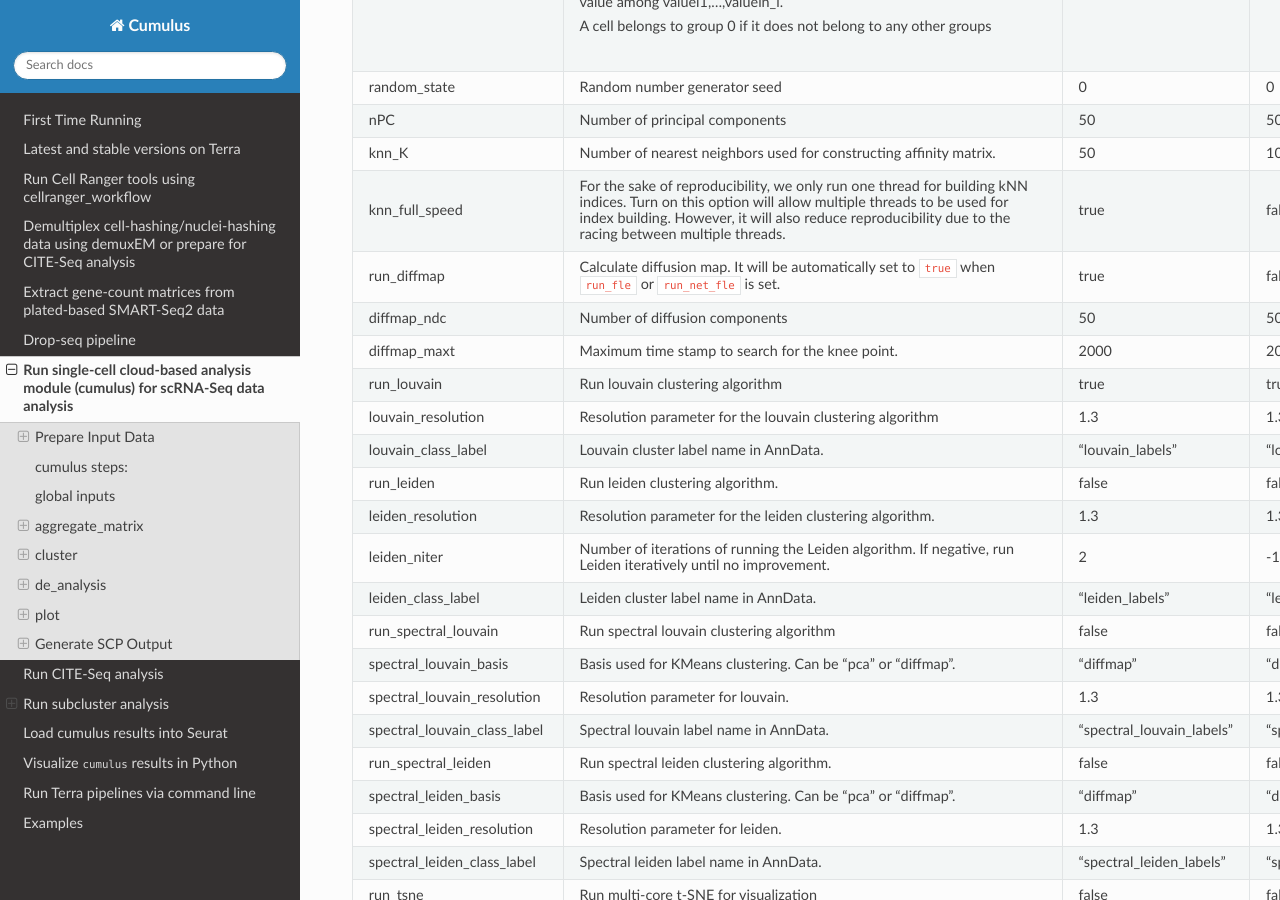
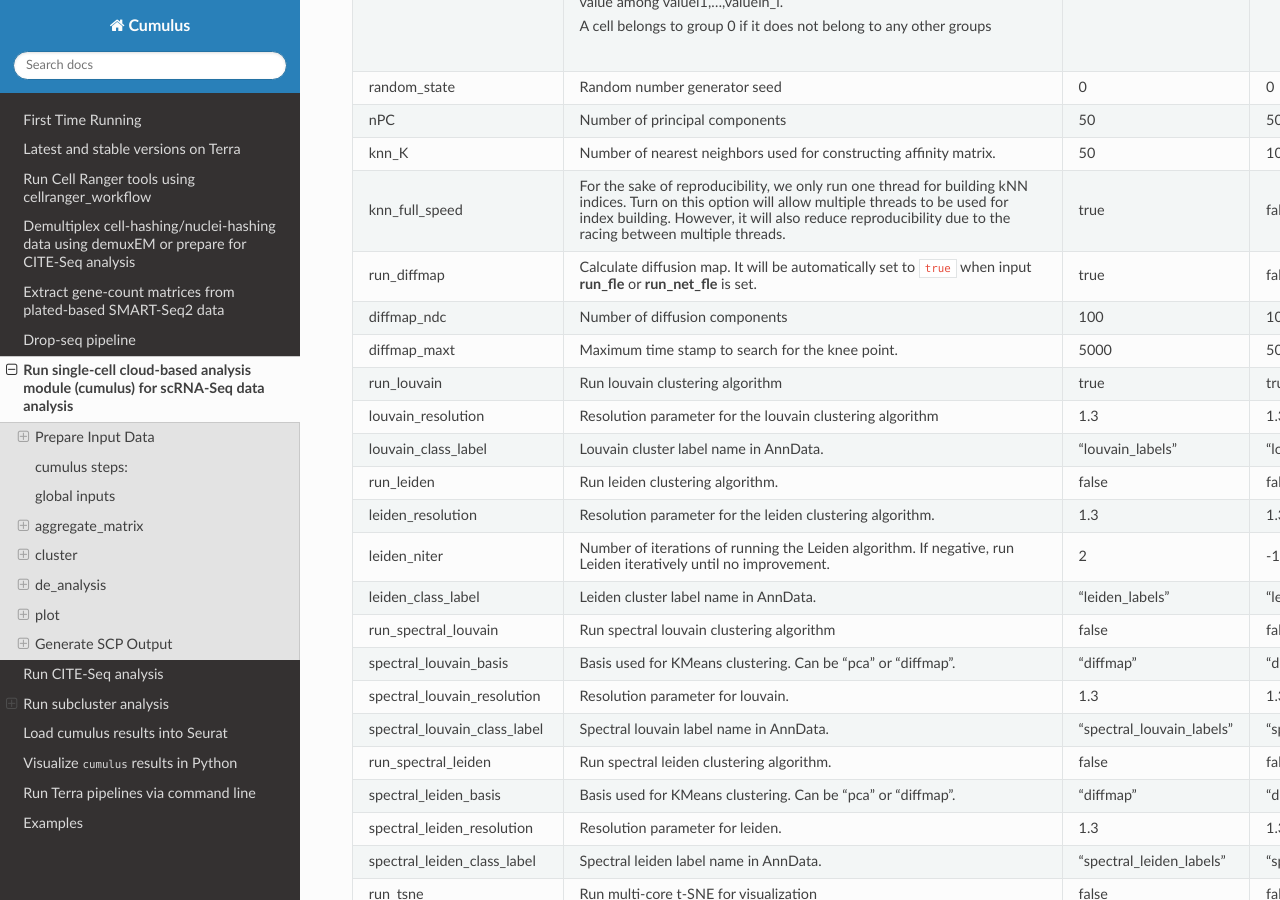
Before and after one commit to lilab-bcb/cumulus, a Sphinx documentation site: the page built from docs/cumulus.rst, in a window 1280 px wide and 900 px high, scrolled down 5237 px. Built offline with Sphinx 7.4.7 and the Read the Docs theme 2.0.0, drawn with Linux system fonts in a browser that asks for light colours.

Commit message:
update default settings for diffmap ndc and maxt

```diff
--- a/docs/cumulus.rst
+++ b/docs/cumulus.rst
@@ -315,17 +315,17 @@ Note that we will only list important inputs here. For other inputs, please refe
 	  - true
 	  - false
 	* - run_diffmap
-	  - Calculate diffusion map. It will be automatically set to ``true`` when ``run_fle`` or ``run_net_fle`` is set.
+	  - Calculate diffusion map. It will be automatically set to ``true`` when input **run_fle** or **run_net_fle** is set.
 	  - true
 	  - false
 	* - diffmap_ndc
 	  - Number of diffusion components
-	  - 50
-	  - 50
+	  - 100
+	  - 100
 	* - diffmap_maxt
 	  - Maximum time stamp to search for the knee point.
-	  - 2000
-	  - 2000
+	  - 5000
+	  - 5000
 	* - run_louvain
 	  - Run louvain clustering algorithm
 	  - true
```
Also changed, not shown: 1 other file.
